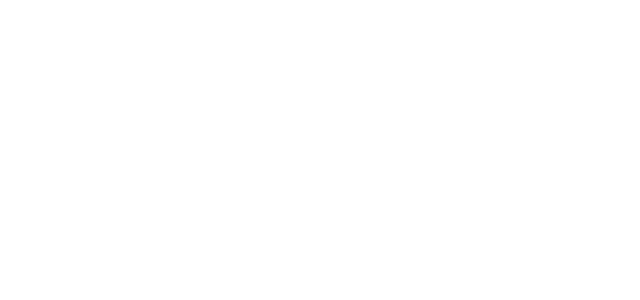
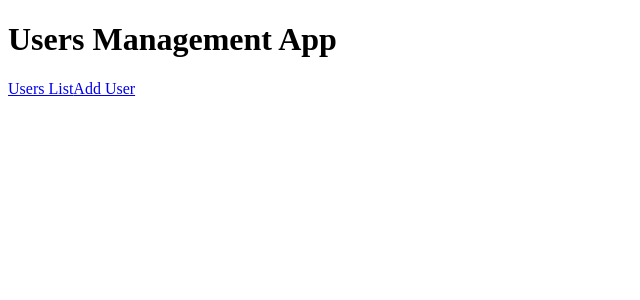
Before and after one commit to Rotem10/users-library-app, a React (Create React App) app: page /add in a window 1280 px wide. Shown: the top 300 px of the page, without its empty margins (0-640 px from the left). Built offline with nearby package versions, Linux system fonts and the light colour scheme.

Commit message:
components and router folders

```diff
--- a/package.json
+++ b/package.json
@@ -8,7 +8,9 @@
     "@testing-library/user-event": "^13.5.0",
     "react": "^17.0.2",
     "react-dom": "^17.0.2",
-    "react-scripts": "5.0.0",
+    "react-router-dom": "^6.2.1",
+    "react-scripts": "^5.0.0",
+    "sass": "^1.49.0",
     "web-vitals": "^2.1.4"
   },
   "scripts": {
--- a/src/App.css
+++ /dev/null
@@ -1,38 +0,0 @@
-.App {
-  text-align: center;
-}
-
-.App-logo {
-  height: 40vmin;
-  pointer-events: none;
-}
-
-@media (prefers-reduced-motion: no-preference) {
-  .App-logo {
-    animation: App-logo-spin infinite 20s linear;
-  }
-}
-
-.App-header {
-  background-color: #282c34;
-  min-height: 100vh;
-  display: flex;
-  flex-direction: column;
-  align-items: center;
-  justify-content: center;
-  font-size: calc(10px + 2vmin);
-  color: white;
-}
-
-.App-link {
-  color: #61dafb;
-}
-
-@keyframes App-logo-spin {
-  from {
-    transform: rotate(0deg);
-  }
-  to {
-    transform: rotate(360deg);
-  }
-}
--- a/src/App.js
+++ b/src/App.js
@@ -1,7 +1,12 @@
-import "./App.css";
+import "./styles.scss";
+import AppRouter from "./router/AppRouter";
 
 function App() {
-  return <div className='App'></div>;
+  return (
+    <div className='App'>
+      <AppRouter></AppRouter>
+    </div>
+  );
 }
 
 export default App;
--- /dev/null
+++ b/src/components/AddUser.js
@@ -0,0 +1,7 @@
+import React from "react";
+
+const AddUser = () => {
+  return <h2>Add User</h2>;
+};
+
+export default AddUser;
--- /dev/null
+++ b/src/components/NavBar.js
@@ -0,0 +1,18 @@
+import React from "react";
+import { NavLink } from "react-router-dom";
+
+const Header = () => {
+  return (
+    <header>
+      <h1>Users Management App</h1>
+      <div className='links'>
+        <NavLink to='/' exact='true'>
+          Users List
+        </NavLink>
+        <NavLink to='/add'>Add User</NavLink>
+      </div>
+    </header>
+  );
+};
+
+export default Header;
--- /dev/null
+++ b/src/components/UsersList.js
@@ -0,0 +1,7 @@
+import React from "react";
+
+const UsersList = () => {
+  return <h2>List of Users</h2>;
+};
+
+export default UsersList;
--- a/src/index.css
+++ /dev/null
@@ -1,13 +0,0 @@
-body {
-  margin: 0;
-  font-family: -apple-system, BlinkMacSystemFont, 'Segoe UI', 'Roboto', 'Oxygen',
-    'Ubuntu', 'Cantarell', 'Fira Sans', 'Droid Sans', 'Helvetica Neue',
-    sans-serif;
-  -webkit-font-smoothing: antialiased;
-  -moz-osx-font-smoothing: grayscale;
-}
-
-code {
-  font-family: source-code-pro, Menlo, Monaco, Consolas, 'Courier New',
-    monospace;
-}
--- a/src/index.js
+++ b/src/index.js
@@ -1,6 +1,5 @@
 import React from "react";
 import ReactDOM from "react-dom";
-import "./index.css";
 import App from "./App";
 
 ReactDOM.render(
--- /dev/null
+++ b/src/router/AppRouter.js
@@ -0,0 +1,23 @@
+import React from "react";
+import { BrowserRouter, Routes, Route } from "react-router-dom";
+import NavBar from "../components/NavBar";
+import AddUser from "../components/AddUser";
+import UsersList from "../components/UsersList";
+
+const AppRouter = () => {
+  return (
+    <BrowserRouter>
+      <div>
+        <NavBar />
+        <div className='main-content'>
+          <Routes>
+            <Route component={UsersList} path='/' />
+            <Route component={AddUser} path='/add' />
+          </Routes>
+        </div>
+      </div>
+    </BrowserRouter>
+  );
+};
+
+export default AppRouter;
```
Also changed, not shown: src/styles.scss (added), 2 other files (tests, documents, lock files or other folders).
